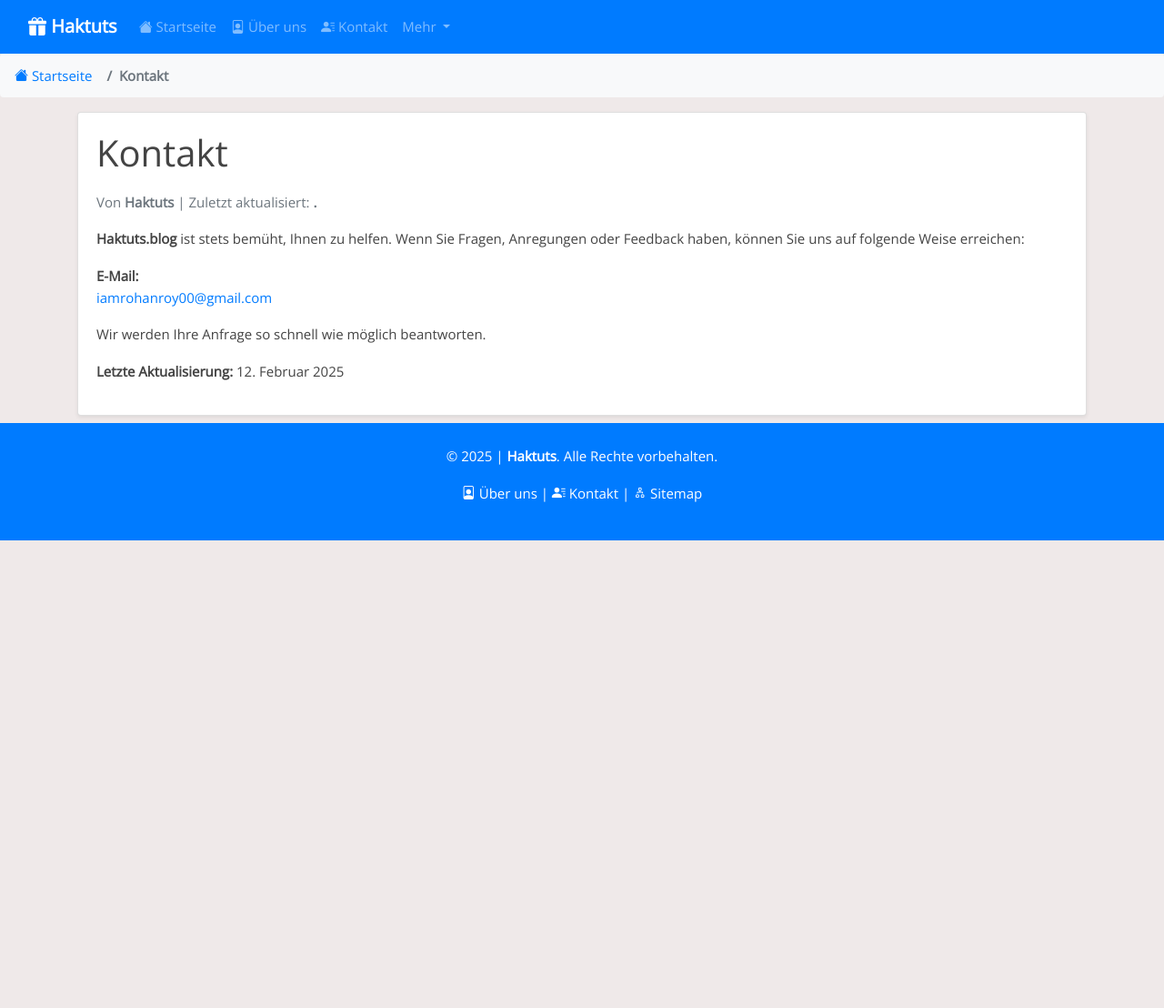
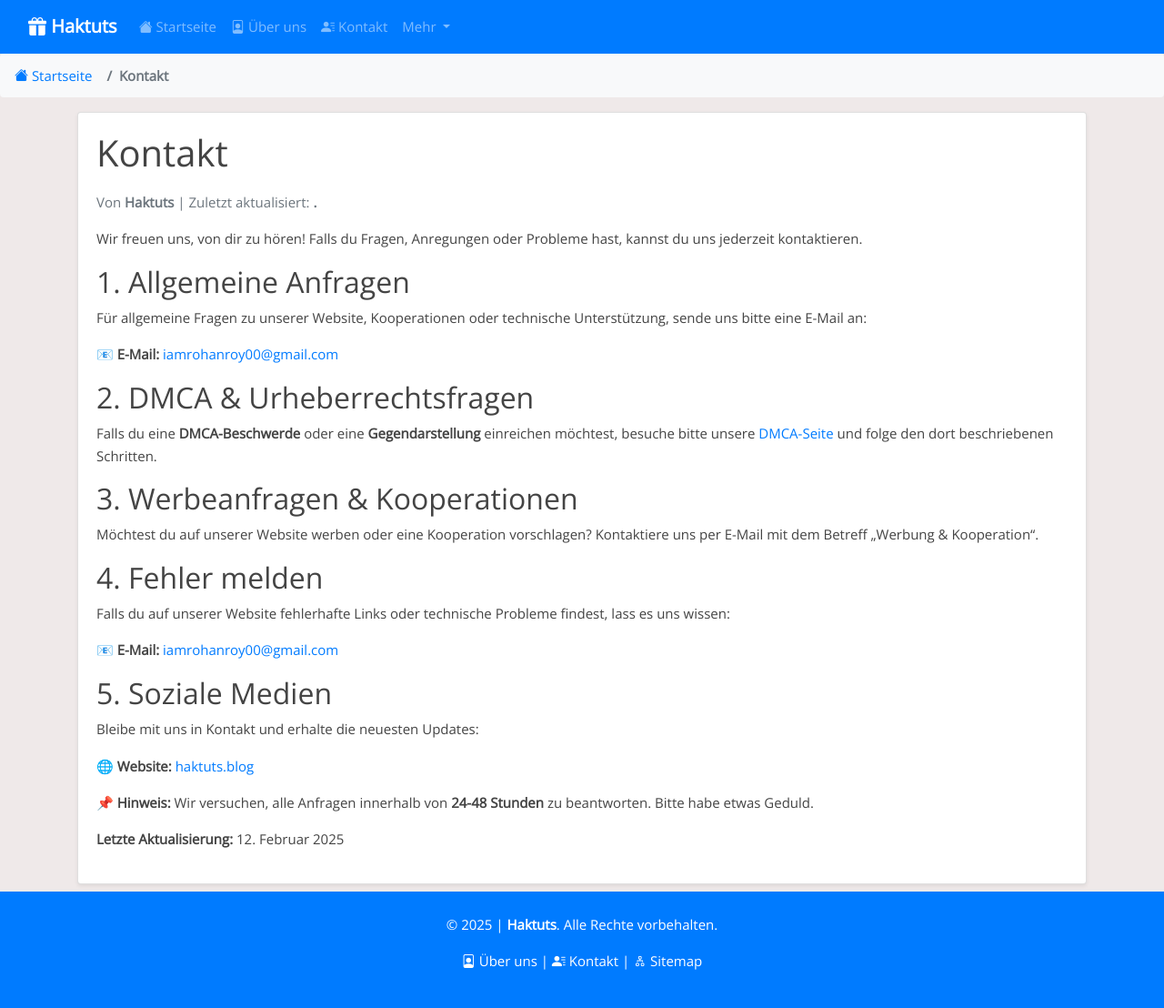
Before and after one commit to iamrohanroy/hkts-blog, a Jekyll site: the page built from _pages/kontakt.md, in a window 1280 px wide. Shown: the whole page at 91% size. Built offline with Jekyll 4.4.1, drawn with Linux system fonts in a browser that asks for light colours; before the commit the page ends 900 px from its top, so only the background shows below that.

Commit message:
Update kontakt.md

```diff
--- a/_pages/kontakt.md
+++ b/_pages/kontakt.md
@@ -6,11 +6,29 @@ date: 2025-01-16
 permalink: /kontakt/
 ---
 
-**Haktuts.blog** ist stets bemüht, Ihnen zu helfen. Wenn Sie Fragen, Anregungen oder Feedback haben, können Sie uns auf folgende Weise erreichen:
+Wir freuen uns, von dir zu hören! Falls du Fragen, Anregungen oder Probleme hast, kannst du uns jederzeit kontaktieren.
 
-**E-Mail:**
-[iamrohanroy00@gmail.com](mailto:iamrohanroy00@gmail.com)
+## 1. Allgemeine Anfragen
+Für allgemeine Fragen zu unserer Website, Kooperationen oder technische Unterstützung, sende uns bitte eine E-Mail an:
 
-Wir werden Ihre Anfrage so schnell wie möglich beantworten.
+📧 **E-Mail:** [iamrohanroy00@gmail.com](mailto:iamrohanroy00@gmail.com)
+
+## 2. DMCA & Urheberrechtsfragen
+Falls du eine **DMCA-Beschwerde** oder eine **Gegendarstellung** einreichen möchtest, besuche bitte unsere [DMCA-Seite](dmca.md) und folge den dort beschriebenen Schritten.
+
+## 3. Werbeanfragen & Kooperationen
+Möchtest du auf unserer Website werben oder eine Kooperation vorschlagen? Kontaktiere uns per E-Mail mit dem Betreff „Werbung & Kooperation“.
+
+## 4. Fehler melden
+Falls du auf unserer Website fehlerhafte Links oder technische Probleme findest, lass es uns wissen:
+
+📧 **E-Mail:** [iamrohanroy00@gmail.com](mailto:iamrohanroy00@gmail.com)
+
+## 5. Soziale Medien
+Bleibe mit uns in Kontakt und erhalte die neuesten Updates:
+
+🌐 **Website:** [haktuts.blog](https://www.haktuts.blog)
+
+📌 **Hinweis:** Wir versuchen, alle Anfragen innerhalb von **24-48 Stunden** zu beantworten. Bitte habe etwas Geduld.
 
 **Letzte Aktualisierung:** 12. Februar 2025
```
